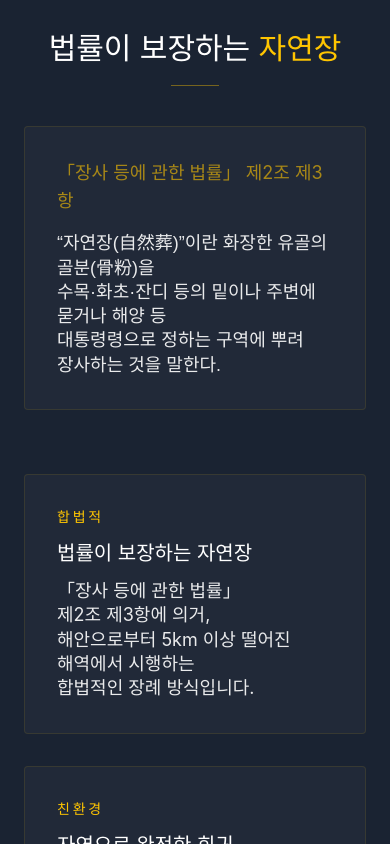
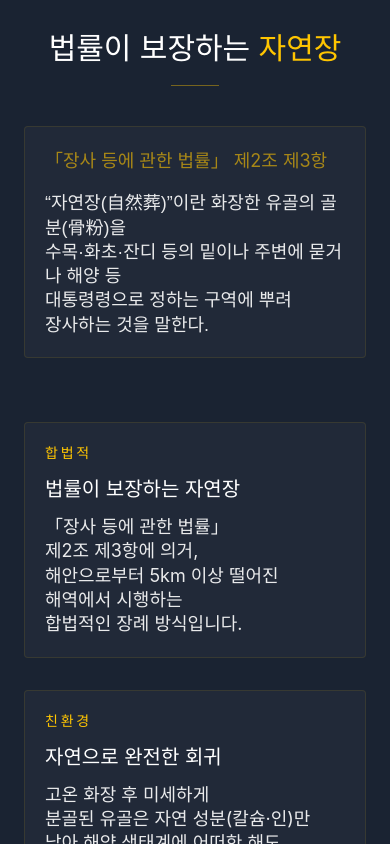
Before and after one commit to hellooort/haewon, a Next.js app: page / in a window 390 px wide. Shown: the part 2600-3444 px from the top of the page. Built offline with nearby package versions, Linux system fonts and the light colour scheme; a web font is replaced by a local one.

Commit message:
fix: add mobile br for hero subtitle, reduce box padding on mobile, fix line breaks
Made-with: Cursor

```diff
--- a/src/app/page.tsx
+++ b/src/app/page.tsx
@@ -172,7 +172,9 @@ export default function Home() {
             </h1>
 
             <p className="mx-auto mt-5 max-w-xl font-sans text-sm leading-[1.35] tracking-normal text-white/90 md:leading-normal md:text-base">
-              고인을 가장 빛나는 별로, 푸른 바다의 품으로 모시는 정직한 길잡이
+              고인을 가장 빛나는 별로,
+              <br className="md:hidden" />
+              {" "}푸른 바다의 품으로 모시는 정직한 길잡이
               <br />
               성해원(星海園)
             </p>
@@ -298,7 +300,7 @@ export default function Home() {
           </FadeInOnScroll>
 
           <FadeInOnScroll delay={400}>
-            <div className="mx-auto mt-10 max-w-3xl rounded-sm border border-soft-gold/10 bg-white/[0.03] p-8">
+            <div className="mx-auto mt-10 max-w-3xl rounded-sm border border-soft-gold/10 bg-white/[0.03] p-5 md:p-8">
               <p className="font-sans text-lg tracking-normal text-soft-gold/60">
                 「장사 등에 관한 법률」 제2조 제3항
               </p>
@@ -319,21 +321,21 @@ export default function Home() {
               {
                 label: "합법적",
                 title: "법률이 보장하는 자연장",
-                desc: "「장사 등에 관한 법률」 \n제2조 제3항에 의거,\n 해안으로부터 5km 이상 떨어진 \n해역에서 시행하는 \n합법적인 장례 방식입니다.",
+                desc: "「장사 등에 관한 법률」\n제2조 제3항에 의거,\n해안으로부터 5km 이상 떨어진\n해역에서 시행하는\n합법적인 장례 방식입니다.",
               },
               {
                 label: "친환경",
                 title: "자연으로 완전한 회귀",
-                desc: "고온 화장 후 미세하게 \n분골된 유골은 자연 성분(칼슘·인)만\n 남아 해양 생태계에 어떠한 해도 \n끼치지 않습니다.",
+                desc: "고온 화장 후 미세하게\n분골된 유골은 자연 성분(칼슘·인)만\n남아 해양 생태계에 어떠한 해도\n끼치지 않습니다.",
               },
               {
                 label: "영속적",
                 title: "묘지 관리 부담 제로",
-                desc: "묘지 이전, 벌초, 관리비 걱정 없이\n매년 바다를 찾아 자유롭게 \n추모할 수 있어 후손의 부담이 \n완전히 사라집니다.",
+                desc: "묘지 이전, 벌초, 관리비 걱정 없이\n매년 바다를 찾아 자유롭게\n추모할 수 있어 후손의 부담이\n완전히 사라집니다.",
               },
             ].map((item, i) => (
               <FadeInOnScroll key={i} delay={i * 150 + 500}>
-                <div className="flex h-full flex-col rounded-sm border border-soft-gold/10 bg-white/[0.03] p-8">
+                <div className="flex h-full flex-col rounded-sm border border-soft-gold/10 bg-white/[0.03] p-5 md:p-8">
                   <span className="font-sans text-sm font-medium tracking-[0.2em] text-soft-gold">
                     {item.label}
                   </span>
@@ -397,7 +399,9 @@ export default function Home() {
                   <br className="md:hidden" />
                   {" "}시원한 시야는, 고인의 영원한
                   <br className="md:hidden" />
-                  {" "}비상(飛上)을 기원하는 성해원(星海園)만의 독보적인
+                  {" "}비상(飛上)을 기원하는
+                  <br className="md:hidden" />
+                  {" "}성해원(星海園)만의 독보적인
                   <br className="md:hidden" />
                   {" "}산분 포인트입니다.
                 </p>
```
